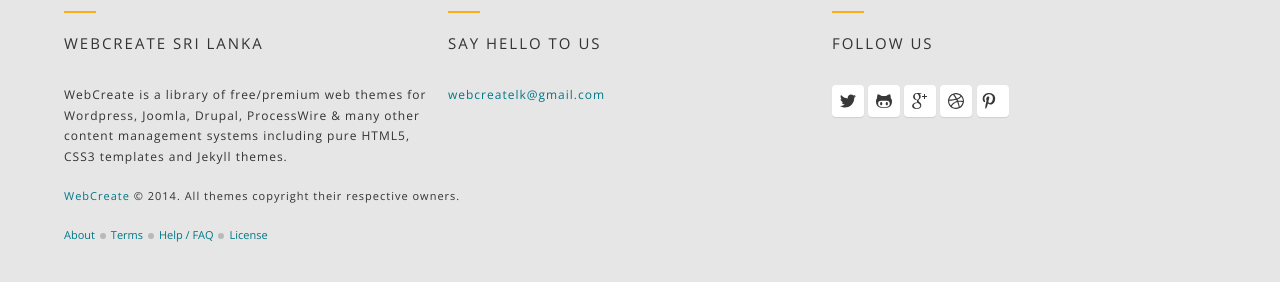
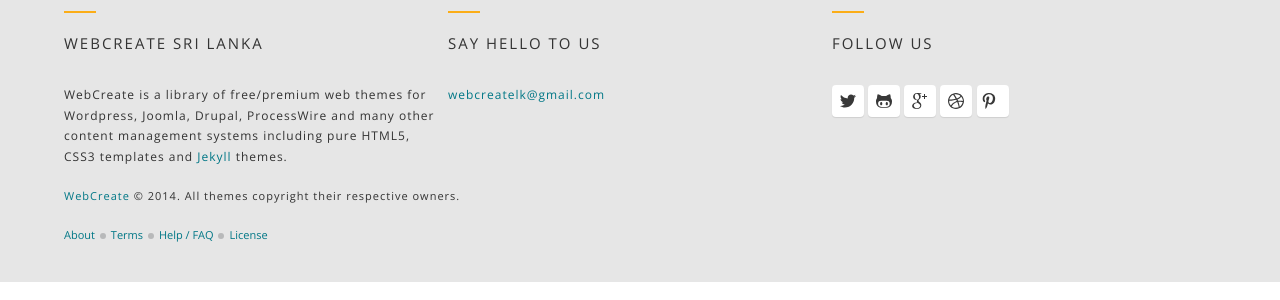
Before and after one commit to web-create/web-create.github.io, a Jekyll site: the page built from about.md, in a window 1280 px wide. Shown: the part 374-674 px from the top of the page. Built offline with Jekyll 4.4.1, drawn with Linux system fonts in a browser that asks for light colours; nearby versions of some CDN libraries.

Commit message:
Footer content changes

```diff
--- a/_includes/main-footer.html
+++ b/_includes/main-footer.html
@@ -5,8 +5,9 @@
             <p>
                 WebCreate is a library of free/premium web themes
                 for Wordpress, Joomla,
-                Drupal, ProcessWire & many other content management systems
-                including pure HTML5, CSS3 templates and Jekyll themes.
+                Drupal, ProcessWire and many other content management systems
+                including pure HTML5, CSS3 templates and
+                <a href="http://jekyllrb.com" target="_blank">Jekyll</a> themes.
             </p>
         </div>
 
```
